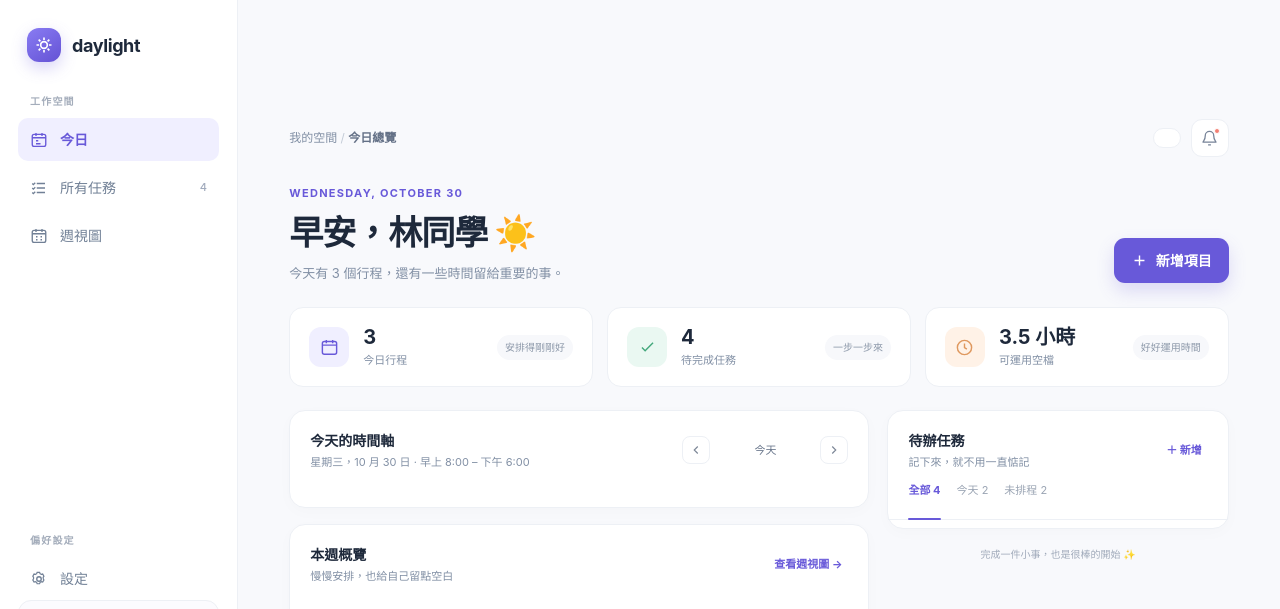
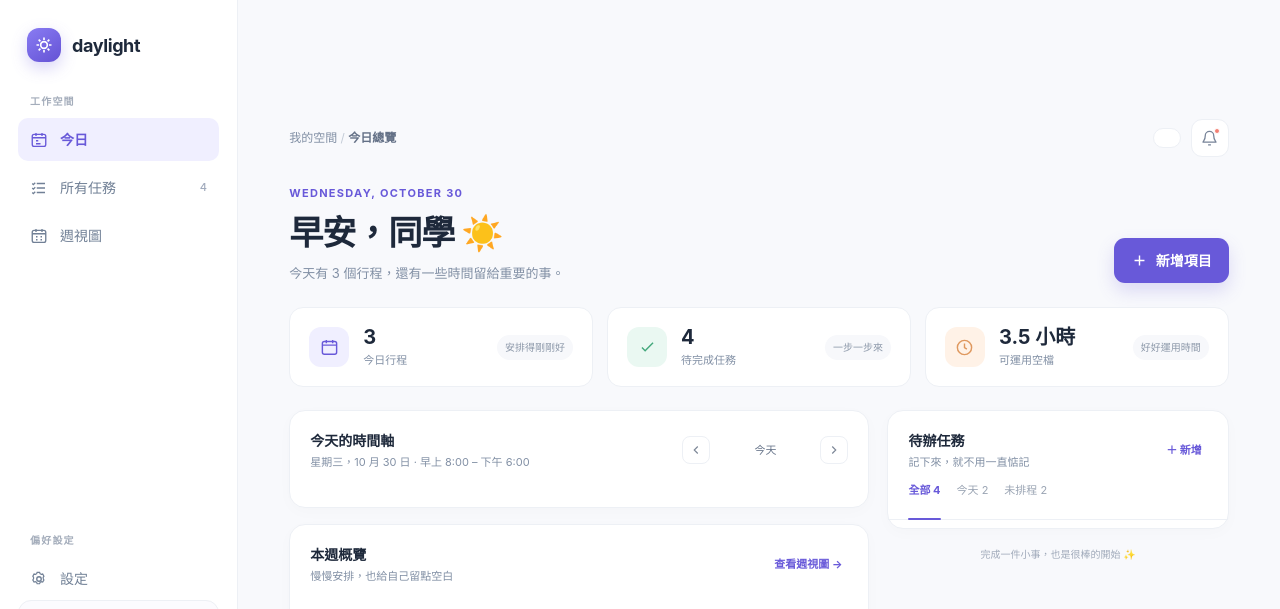
Before and after one commit to a0908882056-bot/1151106, a plain HTML site: page index.html in a window 1280 px wide. Shown: the top 609 px of the page. Drawn offline with Linux system fonts and the light colour scheme.

Commit message:
Update index.html

```diff
--- a/index.html
+++ b/index.html
@@ -27,7 +27,7 @@
   </aside>
   <main class="main">
     <header class="topbar"><div class="crumb">我的空間 <span style="color:#c3cbd6">/</span> <b id="crumbTitle" style="color:#637086;font-weight:600">今日總覽</b></div><div class="top-actions"><button class="date-pill" id="todayDate"></button><button class="icon-btn" id="bellBtn" aria-label="通知"><span class="dot"></span><svg viewBox="0 0 24 24" fill="none" stroke-width="1.8"><path d="M18 8a6 6 0 0 0-12 0c0 7-3 7-3 9h18c0-2-3-2-3-9m-8 13h4"/></svg></button></div></header>
-    <section class="welcome"><div><div class="eyebrow" id="greeting">WEDNESDAY, OCTOBER 30</div><h1 id="pageTitle">早安，林同學 <span aria-hidden="true">☀️</span></h1><p id="welcomeText">今天有 3 個行程，還有一些時間留給重要的事。</p></div><button class="primary" id="addOpen"><svg viewBox="0 0 24 24" fill="none" stroke-width="2"><path d="M12 5v14M5 12h14"/></svg>新增項目</button></section>
+    <section class="welcome"><div><div class="eyebrow" id="greeting">WEDNESDAY, OCTOBER 30</div><h1 id="pageTitle">早安，同學 <span aria-hidden="true">☀️</span></h1><p id="welcomeText">今天有 3 個行程，還有一些時間留給重要的事。</p></div><button class="primary" id="addOpen"><svg viewBox="0 0 24 24" fill="none" stroke-width="2"><path d="M12 5v14M5 12h14"/></svg>新增項目</button></section>
     <section class="summary" aria-label="今日摘要"><div class="stat"><div class="stat-icon"><svg viewBox="0 0 24 24" fill="none" stroke-width="1.8"><rect x="3" y="4.5" width="18" height="16" rx="2.5"/><path d="M16 2.5v4M8 2.5v4M3 9h18m5 4h3"/></svg></div><div><strong id="eventStat">3</strong><span>今日行程</span></div><div class="stat-note">安排得剛剛好</div></div><div class="stat"><div class="stat-icon"><svg viewBox="0 0 24 24" fill="none" stroke-width="1.8"><path d="m5 12 4 4L19 6"/></svg></div><div><strong id="taskStat">4</strong><span>待完成任務</span></div><div class="stat-note">一步一步來</div></div><div class="stat"><div class="stat-icon"><svg viewBox="0 0 24 24" fill="none" stroke-width="1.8"><circle cx="12" cy="12" r="9"/><path d="M12 7v5l3 2"/></svg></div><div><strong id="freeStat">3.5 小時</strong><span>可運用空檔</span></div><div class="stat-note">好好運用時間</div></div></section>
     <div class="grid"><div>
       <section class="panel"><div class="panel-head"><div><div class="panel-title">今天的時間軸</div><div class="panel-sub" id="timelineSub">星期三，10 月 30 日 · 早上 8:00 – 下午 6:00</div></div><div class="day-controls"><button id="prevDay" aria-label="前一天"><svg viewBox="0 0 24 24" fill="none" stroke-width="2"><path d="m15 18-6-6 6-6"/></svg></button><div class="day-label" id="dayLabel">今天</div><button id="nextDay" aria-label="後一天"><svg viewBox="0 0 24 24" fill="none" stroke-width="2"><path d="m9 18 6-6-6-6"/></svg></button></div></div><div class="timeline" id="timeline"></div></section>
```
